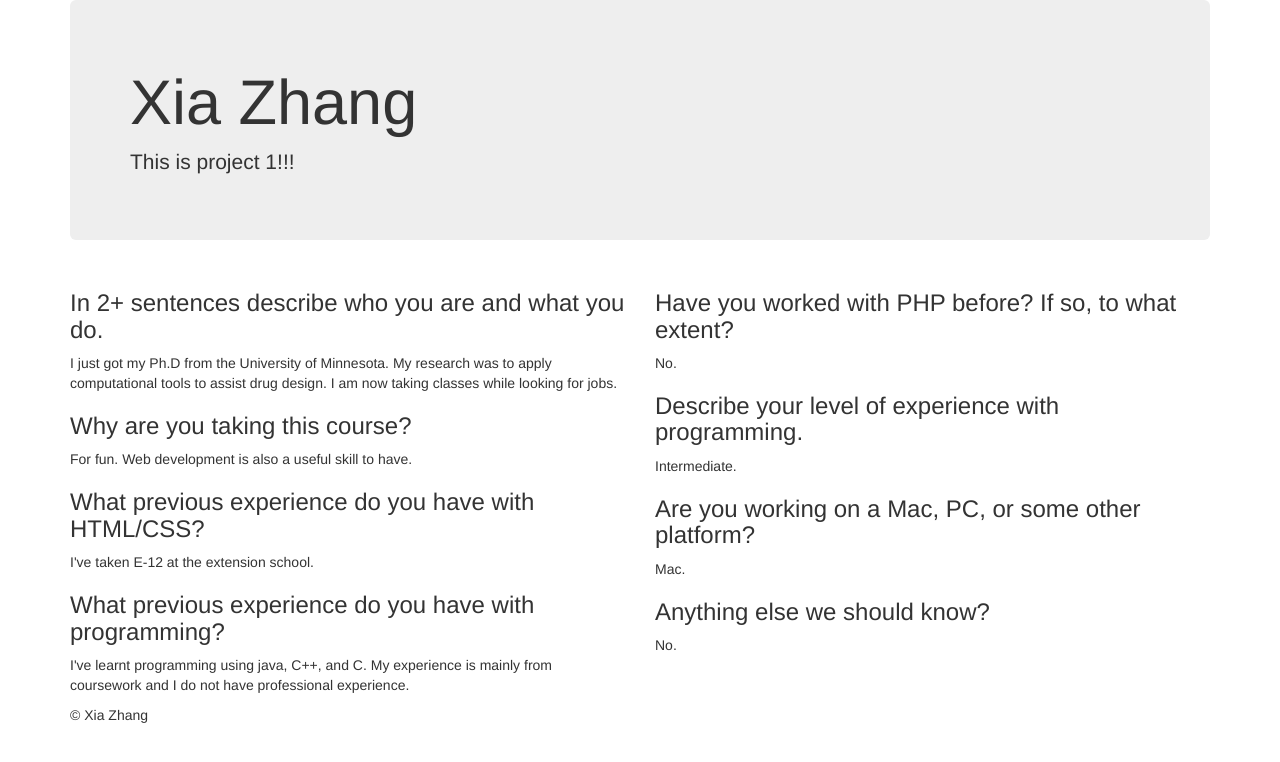
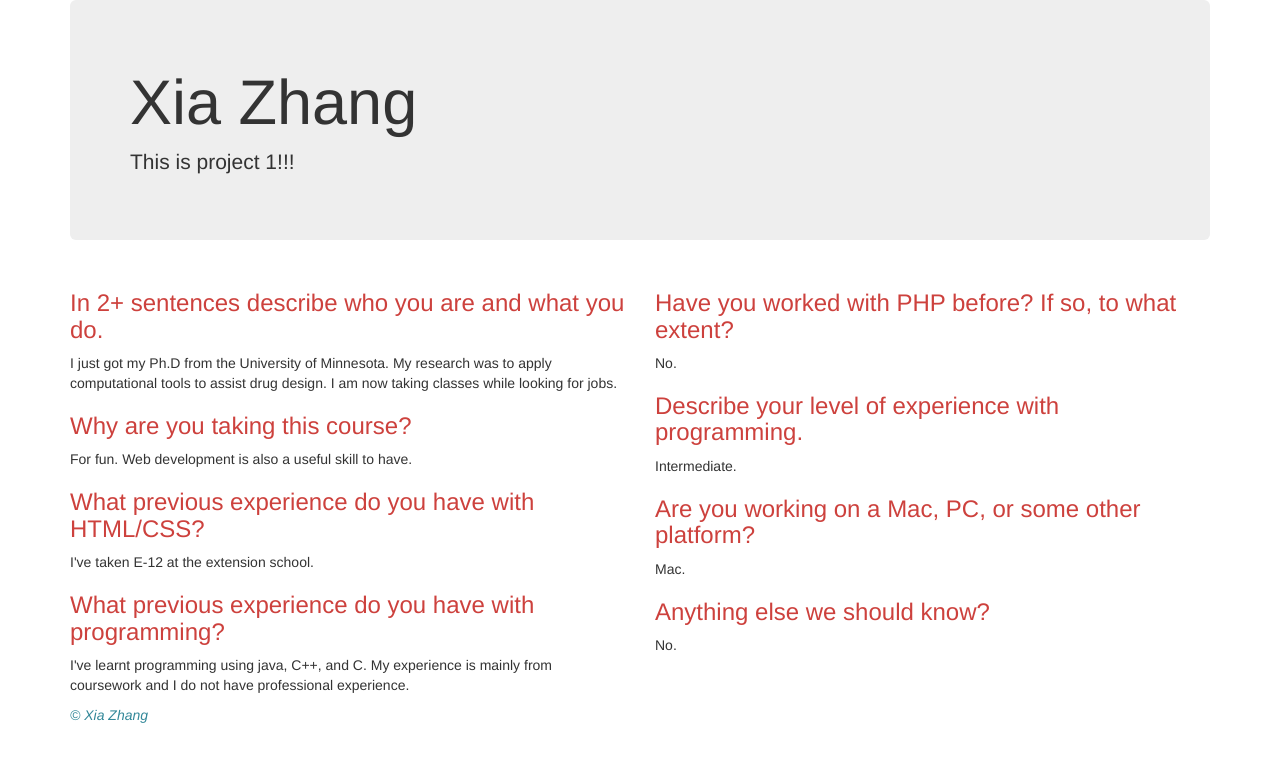
Before and after one commit to xiazhang3/P1, a PHP site: page / in a window 1280 px wide. Shown: the top 762 px of the page. Run offline with PHP 8.4, Linux system fonts and the light colour scheme; some libraries are stand-ins or nearby versions.

Commit message:
change p1.css

```diff
--- a/css/p1.css
+++ b/css/p1.css
@@ -1,5 +1,9 @@
-.container
-{
+h3 {
+	color:#CD413D;
+}
 
-	margin: 10px;
+.footer {
+
+	color: #338899;
+	font-style:italic;
 }
--- a/index.php
+++ b/index.php
@@ -6,6 +6,7 @@
 <meta name="description" content="Project 1: A simple introduction">
 <meta name="author" content="Xia Zhang">
 <link rel="stylesheet" type="text/css" href="bootstrap-3.1.1-dist/css/bootstrap.min.css">
+<link rel="stylesheet" type="text/css" href="css/p1.css">
 
 <script src="http://ajax.googleapis.com/ajax/libs/jquery/1.11.0/jquery.min.js"
     type="text/javascript"></script>
```
